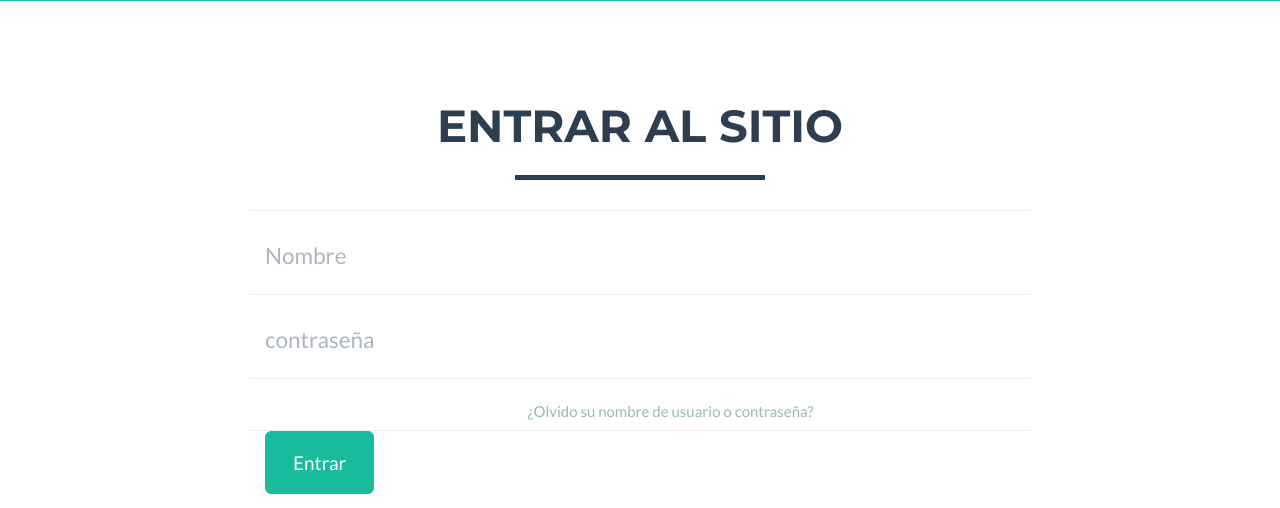
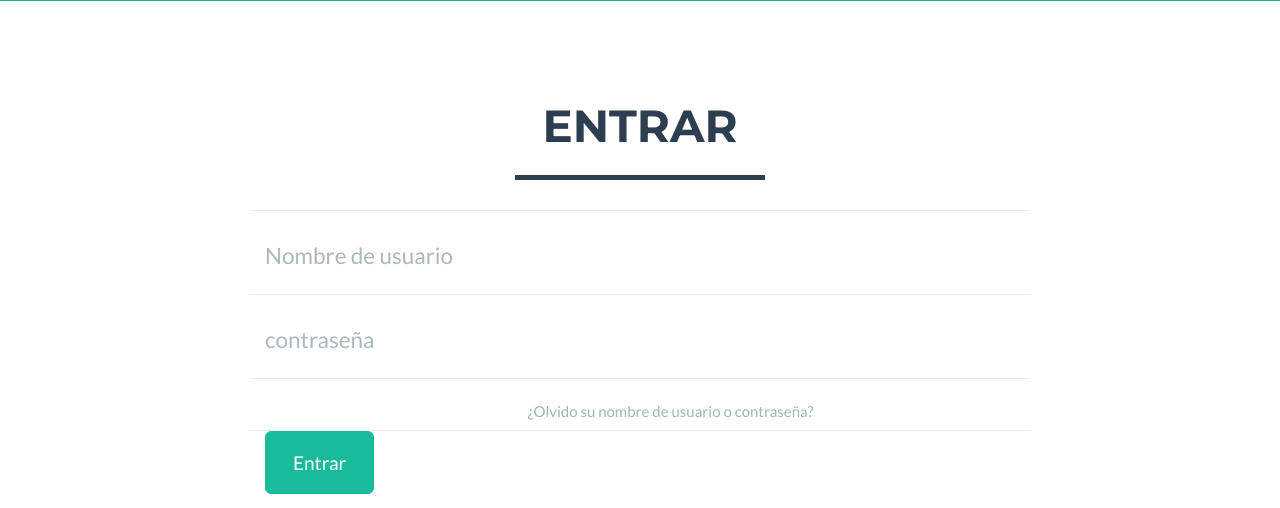
Before and after one commit to CSharles/dark-moonside, a PHP site: page / in a window 1280 px wide. Shown: the part 2237-2745 px from the top of the page. Run offline with PHP 8.4, Linux system fonts and the light colour scheme; some libraries are stand-ins or nearby versions.

Commit message:
Agregado freelancer.min y el formulario de inicio de sesion

```diff
--- a/css/freelancer.css
+++ b/css/freelancer.css
@@ -464,7 +464,7 @@ footer .footer-below {
 /*Added by Csharls */
 .hidden{z-index:-1;}
 
-@media only screen and (min-width:500px) {
+@media only screen and (min-width:600px) {
     .btn-aula{
     	background-color:#09F;
     	border-radius:5px;
--- a/index.html
+++ b/index.html
@@ -164,7 +164,7 @@
         <div class="container">
             <div class="row">
                 <div class="col-lg-12 text-center">
-                    <h2>Entrar al sitio</h2>
+                    <h2>Entrar</h2>
                     <hr class="star-primary">
                 </div>
             </div>
@@ -172,11 +172,11 @@
                 <div class="col-lg-8 col-lg-offset-2">
                     <!-- To configure the contact form email address, go to mail/contact_me.php and update the email address in the PHP file on line 19. -->
                     <!-- The form should work on most web servers, but if the form is not working you may need to configure your web server differently. -->
-                    <form name="sentMessage" id="contactForm" novalidate>
+                    <form method="POST" action="http://englishcomputer.tk/aulavirtual/login/index.php" name="Login" id="contactForm" novalidate>
                         <div class="row control-group">
                             <div class="form-group col-xs-12 floating-label-form-group controls">
                                 <label>Nombre de usuario</label>
-                                <input type="text" class="form-control" placeholder="Nombre" id="name" required data-validation-required-message="Porfavor ingrese su nombre.">
+                                <input type="text" class="form-control" placeholder="Nombre de usuario" id="username" required data-validation-required-message="Porfavor ingrese su nombre de usuario">
                                 <p class="help-block text-danger"></p>
                             </div>
                         </div>
```
